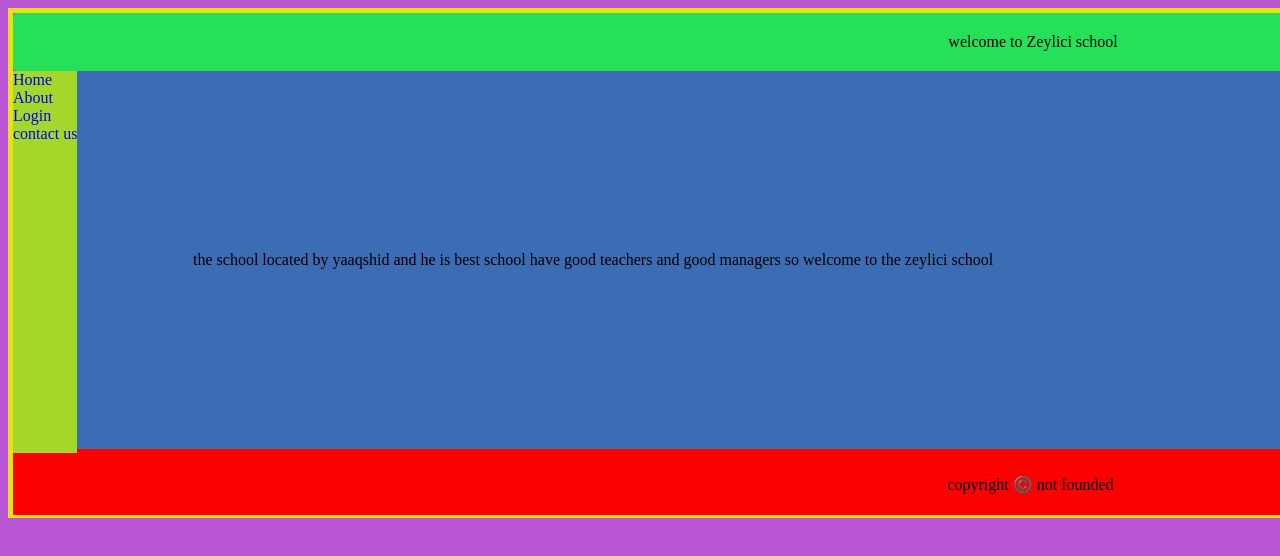
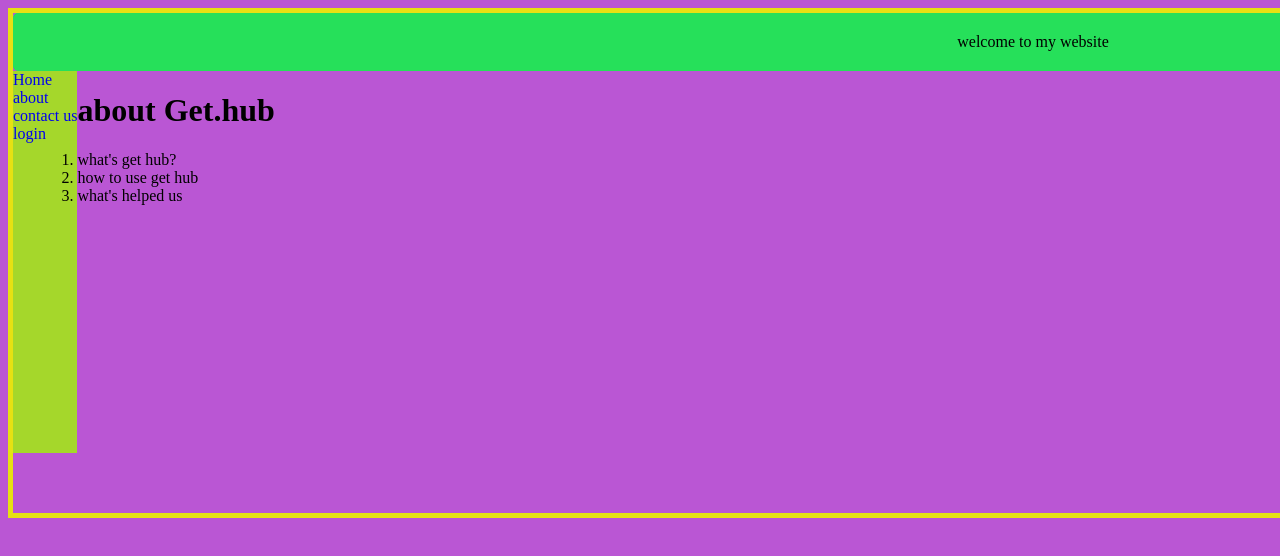
Before and after one commit to amiinmohamed774-max/Neew-github, a plain HTML site: page index.html in a window 1280 px wide. Shown: the top 556 px of the page. Drawn offline with Linux system fonts and the light colour scheme.

Commit message:
Update index.html

```diff
--- a/index.html
+++ b/index.html
@@ -4,29 +4,29 @@
 <head>
   <meta charset="UTF-8">
   <meta name="viewport" content="width=device-width, initial-scale=1">
-  <title> content</title>
+  <title> new code</title>
   <link rel="stylesheet" href="style.css">
 </head>
 
 <body>
-  <header>
-    welcome to Zeylici school
-  </header>
-  <nav>
-    <a href="tim.html">Home</a>
-    <a href="how.html">About</a>
-    <a href="ca252.html">Login</a>
-    <a href="counter.html">contact us</a>
-  </nav>
-  <main class="lo">
-    the school located by yaaqshid
-    and he is best school have good teachers and good managers so welcome to the zeylici school
+    <header>
+      welcome to my website
+    </header>
+    <nav>
+     <a href="homee.html">Home</a>
+     <a href="aboutt.html">about</a>
+     <a href="contuct us.html">contact us</a>
+     <a href="logging.html">login</a>
+    </nav>
 
-
-  </main>
-  <footer>
-    <p> copyright ©️ not founded</p>
-  </footer>
+    <main>
+      <h1> about Get.hub</h1>
+      <ol>
+        <li>what's get hub?</li>
+        <li> how to use get hub</li>
+        <li> what's helped us </li>
+      </ol>
+    </main>
 </body>
 
 </html>
```
